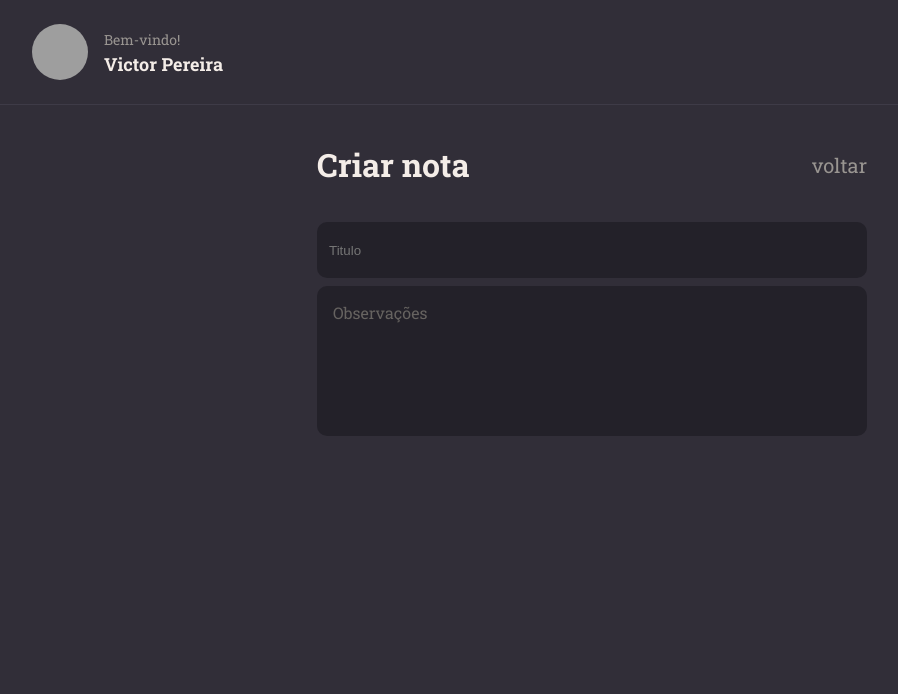
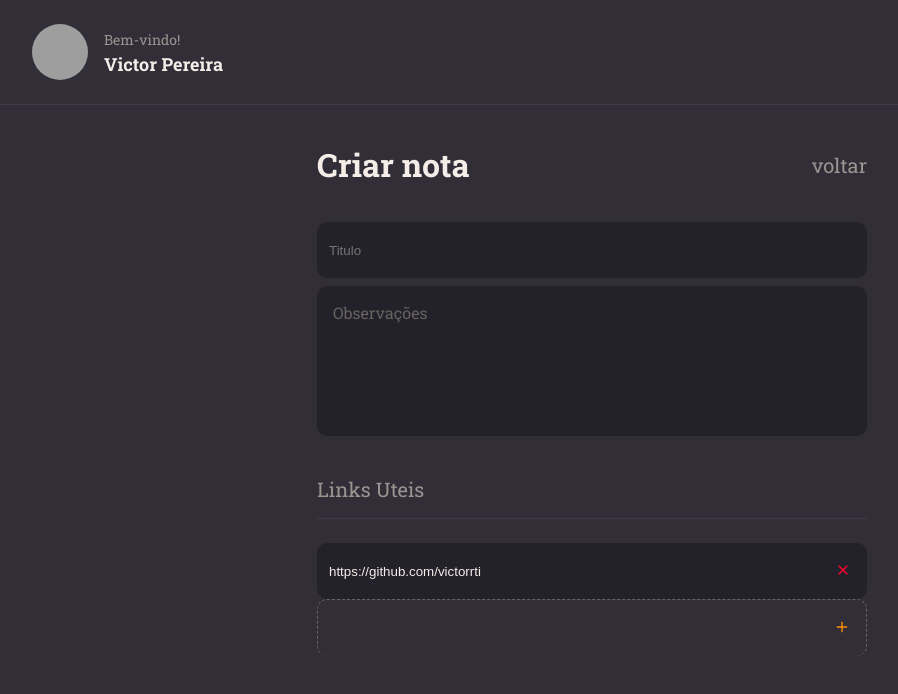
Before and after one commit to victorrti/REACT-NOTES, a React (Vite) app: page / in a window 1280 px wide. Shown: the top 694 px of the page, without its empty margins (48-946 px from the left). Built offline with nearby package versions, Linux system fonts and the light colour scheme; grey boxes are pictures that could not be loaded.

Commit message:
finalizando tela de new notes

```diff
--- /dev/null
+++ b/src/components/NoteItem/index.jsx
@@ -0,0 +1,15 @@
+import {FiPlus,FiX} from 'react-icons/fi'
+import {Container} from './styles'
+export function NoteItem({isNew,value,onClick,...rest}){
+    return (
+        <Container isNew = {isNew}>
+            <input type="text"
+            value={value}
+            readOnly={isNew}
+            {...rest} />
+            <button type="button" onClick={onClick} className={isNew ? 'button-add' : 'button-delete'}>
+                {isNew ? <FiPlus/> : <FiX/>}
+            </button>
+        </Container>
+    )
+}
--- /dev/null
+++ b/src/components/NoteItem/styles.js
@@ -0,0 +1,33 @@
+import styled from 'styled-components'
+
+export const Container = styled.div`
+    display:flex;
+    align-items: center;
+    background-color: ${({theme,isNew}) => isNew ? "transparent" : theme.COLORS.BACKGROUND_900};
+    color: ${({theme}) => theme.COLORS.GRAY_300};
+    border: ${({theme,isNew}) => isNew ?  `1px dashed ${theme.COLORS.GRAY_300}` : "none"};
+    border-bottom:8px;
+    border-radius:10px;
+    padding-right:16px;
+    >button{
+        border:none;
+        background:none;
+    }
+    .button-delete{
+        color:${({theme}) => theme.COLORS.RED};
+    }
+    .button-add{
+        color:${({theme}) => theme.COLORS.ORANGE};
+    }
+    >input{
+        height:56px;
+        width:100%;
+        padding:12px;
+        color: ${({theme}) => theme.COLORS.WHITE};
+        background:transparent;
+        border:none;
+        &::placeholder{
+            color: ${({theme}) => theme.COLORS.GREY_300};
+        }
+    }
+`
--- a/src/pages/New/index.jsx
+++ b/src/pages/New/index.jsx
@@ -2,6 +2,8 @@ import{Container,Form} from './styles'
 import {Header} from '../../components/Header'
 import {Input} from '../../components/Input'
 import { TextArea } from '../../components/TextArea'
+import { NoteItem} from '../../components/NoteItem'
+import {Section} from '../../components/Section'
 
 
 export function New(){
@@ -16,6 +18,10 @@ export function New(){
                     </header>
                     <Input placeholder="Titulo"></Input>
                     <TextArea placeholder="Observações"/>
+                    <Section title="Links Uteis">
+                        <NoteItem value="https://github.com/victorrti"></NoteItem>
+                        <NoteItem value=""  isNew={true}></NoteItem>
+                    </Section>
                 </Form>
             </main>
         </Container>
```
